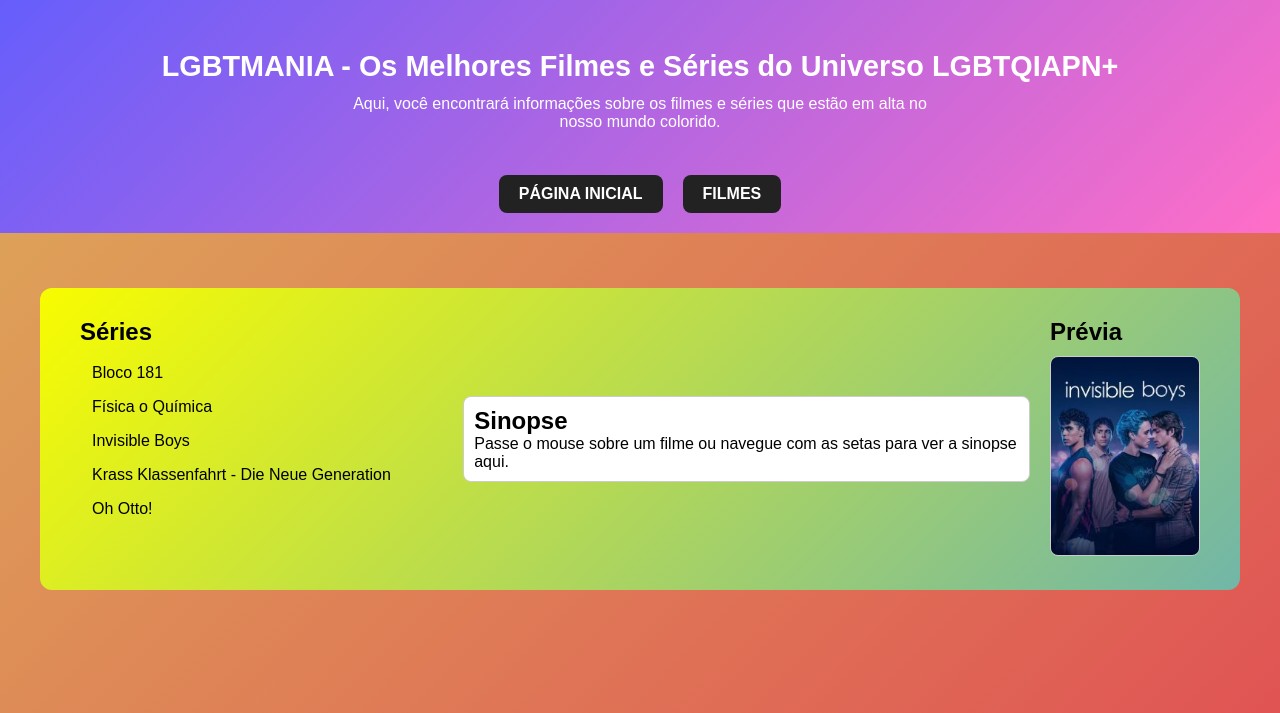
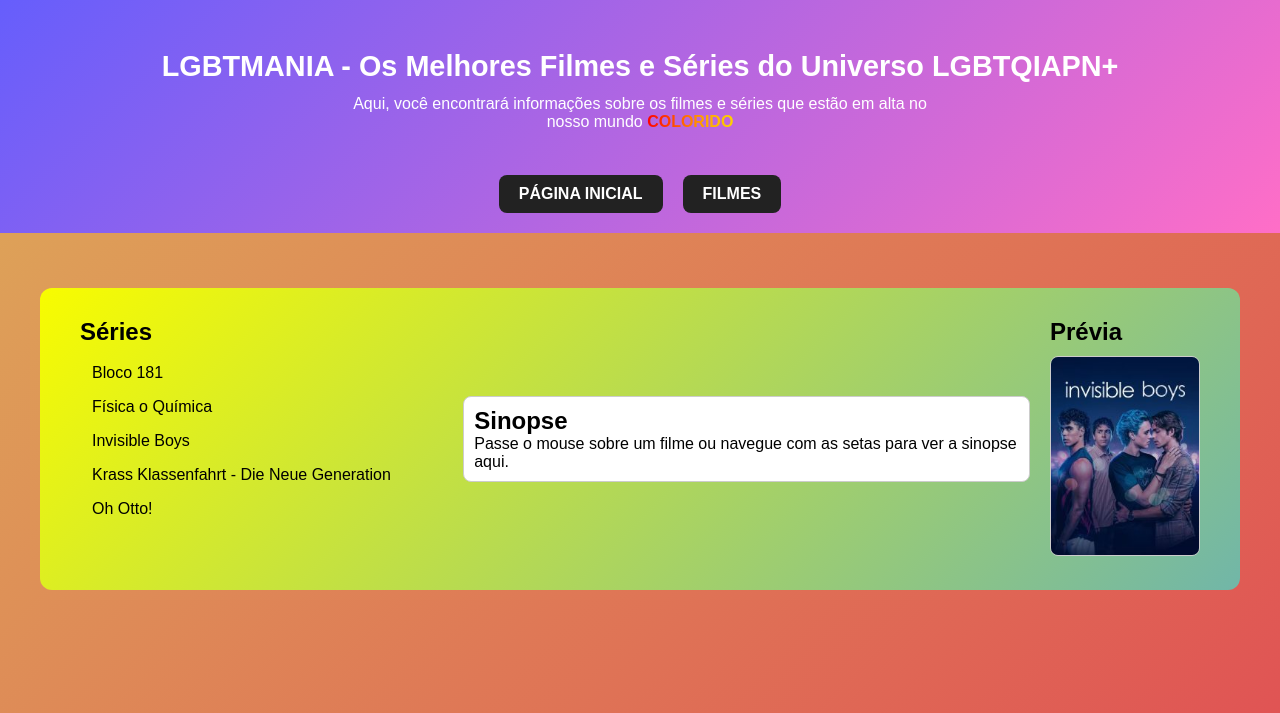
Before and after one commit to hscds/lgbtmania, a plain HTML site: page series.html in a window 1280 px wide. Shown: the part 87-800 px from the top of the page. Drawn offline with Linux system fonts and the light colour scheme.

Commit message:
Modify header text to include 'colorido'
Updated the header text to include 'colorido' in the description.

```diff
--- a/series.html
+++ b/series.html
@@ -31,7 +31,7 @@
 
         <div class="header-texto">
             <h1>LGBTMANIA - Os Melhores Filmes e Séries do Universo LGBTQIAPN+</h1>
-            <p>Aqui, você encontrará informações sobre os filmes e séries que estão em alta no nosso mundo colorido.</p>
+            <p>Aqui, você encontrará informações sobre os filmes e séries que estão em alta no nosso mundo <span class="colorido">colorido</span></p>
         </div>
 
         <nav class="menu-principal">
@@ -75,4 +75,5 @@
     <script src="script.js"></script>
 </body>
 
+
 </html>
```
